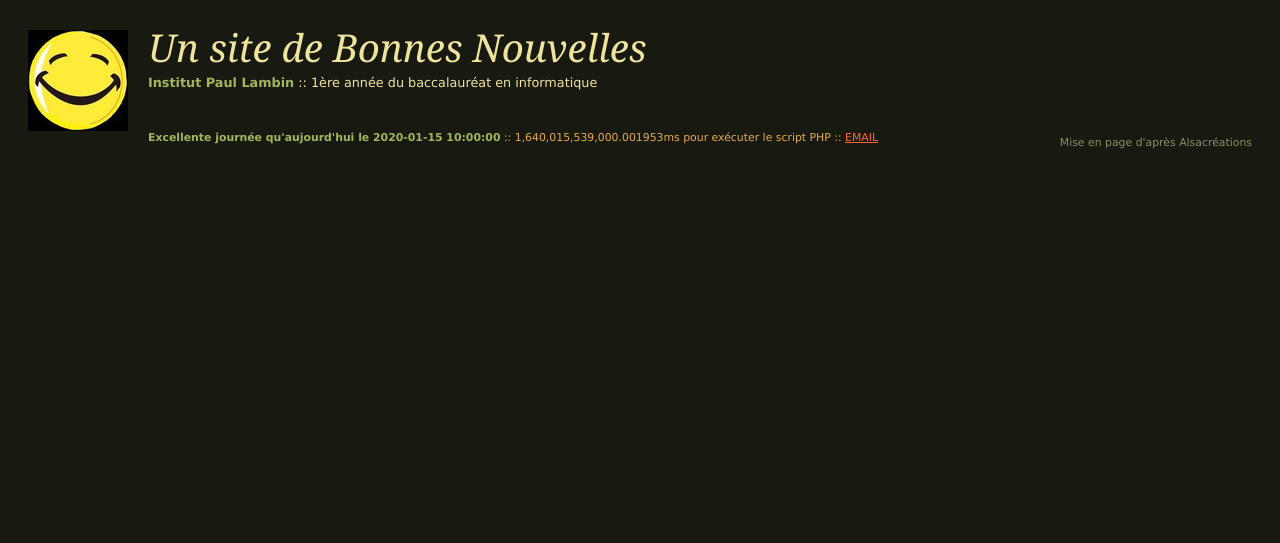
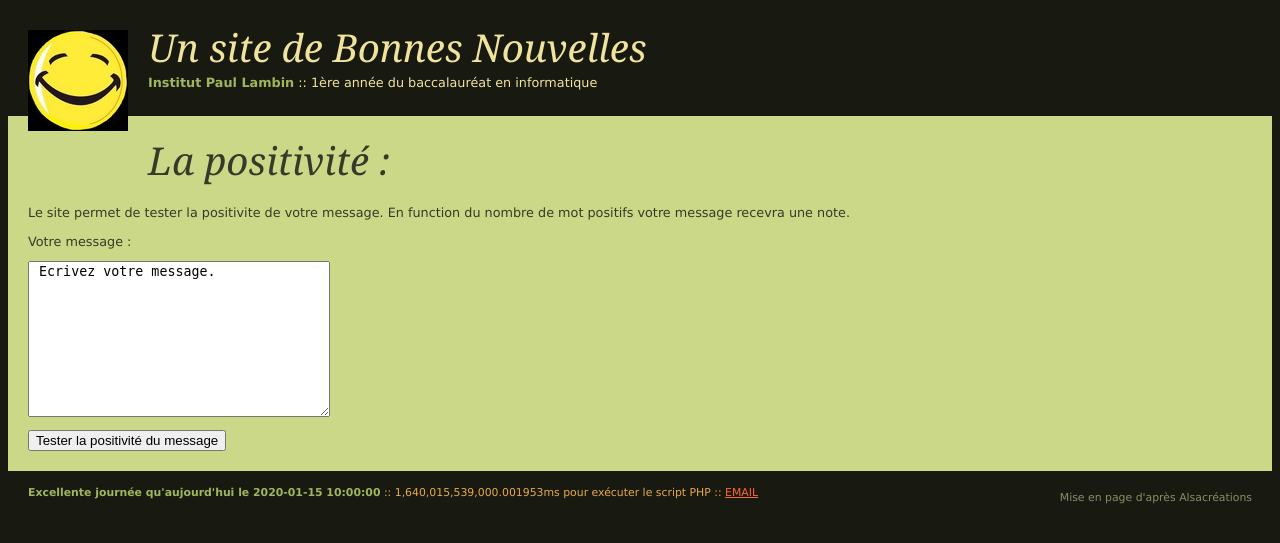
Before and after one commit to I-Ibrahim-I/GoodNewsSite, a PHP site: template views/positivity.php in a window 1280 px wide. Shown: the top 543 px of the page. Run offline with PHP 8.4, Linux system fonts and the light colour scheme; the template is opened without the code that fills it: most values are stand-ins (such as "Sample title", 1, 10 or a date in 2020); data that the repository does not hold is empty; some libraries are stand-ins or nearby versions.

Commit message:
add form - positivity.php

```diff
--- a/views/positivity.php
+++ b/views/positivity.php
@@ -1 +1,13 @@
-<?php
+<div id="contenu">
+
+    <h1>La positivité : </h1>
+    <p>Le site permet de tester la positivite de votre message.
+        En function du nombre de mot positifs votre message recevra une note.</p>
+
+    <form action="index.php?action=positivity" method="post">
+        <p> Votre message : </p>
+        <textarea rows="10" cols="35" name="message_positive"> Ecrivez votre message.</textarea>
+        <p><input type="submit" name="form_positive" value="Tester la positivité du message"></p>
+    </form>
+
+</div>
```
